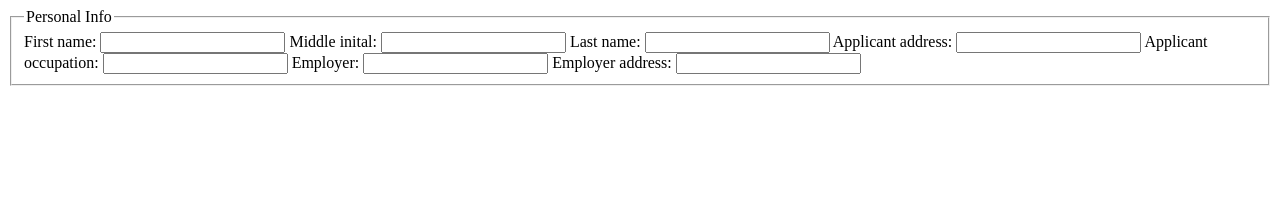
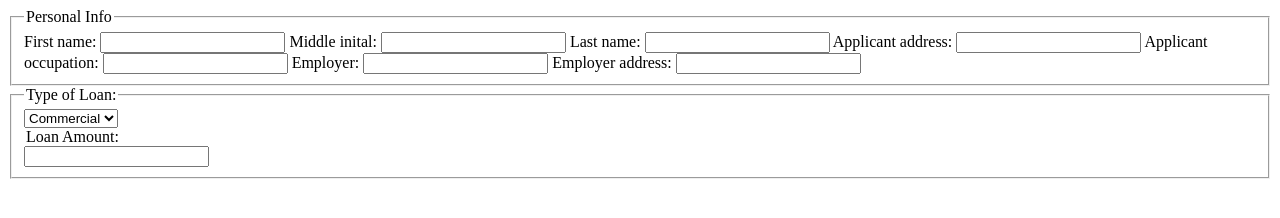
Before and after one commit to ellisthomas/banking-form, a plain HTML site: page index.html in a window 1280 px wide. Drawn offline with Linux system fonts and the light colour scheme.

Commit message:
index.html

```diff
--- a/index.html
+++ b/index.html
@@ -12,35 +12,47 @@
 		<fieldset>
 			<legend>Personal Info</legend>
 				First name:
-			<input type="text" name="" value="">
+				<input type="text" name="first name" value="">
 				<label for=""></label>
 
 				Middle inital:
-			<input type="text" name="" value="">
+				<input type="text" name="middle inital" value="">
 				<label for=""></label>
 
 				Last name:
-			<input type="text" name="" value="">
+				<input type="text" name="last name" value="">
 				<label for=""></label>
 
 				Applicant address:
-			<input type="text" name="" value="">
+				<input type="text" name="address" value="">
 				<label for=""></label>
 
 				Applicant occupation:
-			<input type="text" name="" value="">
+				<input type="text" name="occupation" value="">
 				<label for=""></label>
 
 				Employer:
-			<input type="text" name="" value="">
+				<input type="text" name="employer" value="">
 				<label for=""></label>
 
 				Employer address:
-			<input type="text" name="" value="">
+				<input type="text" name="employer address" value="">
 				<label for=""></label>
-
 		</fieldset>
 
+
+		<fieldset>
+			<legend>Type of Loan:</legend>
+				<label for="loan type"></label>
+				<select name="loan">
+				<option value="">Commercial</option>
+				<option value="">Real estate</option>
+				<option value="">Personal</option>
+				<option value="">Mortgage</option>
+				</select>
+			<legend>Loan Amount:</legend>
+			<input type="text" name="number">
+		</fieldset>
 
 
 
```
Lines whose indentation alone changed are shown as unchanged.
